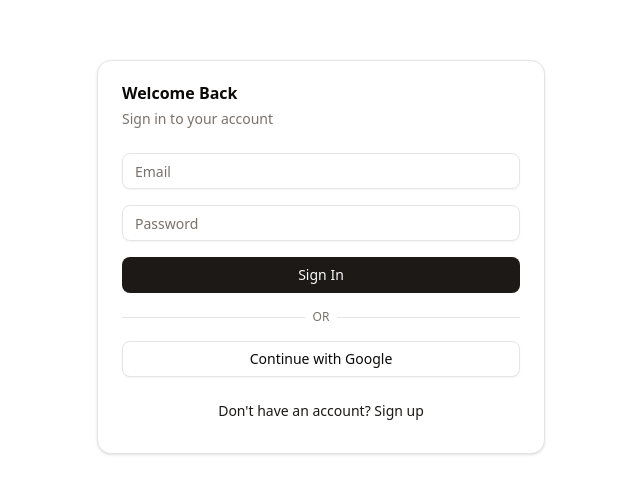
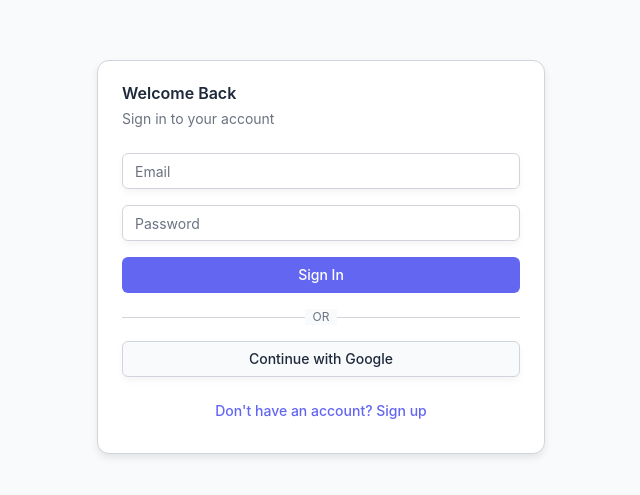
Before and after one commit to SamIsTheFBI/loanpick, a Next.js app: page /login in a window 1280 px wide. Shown: the part 143-638 px from the top of the page, without its empty margins (319-959 px from the left). Built offline with nearby package versions, Linux system fonts and the light colour scheme.

Commit message:
update theme colors

```diff
--- a/app/(dashboard)/dashboard/page.tsx
+++ b/app/(dashboard)/dashboard/page.tsx
@@ -25,7 +25,7 @@
   return (
     <div className="space-y-10">
       <section>
-        <h1 className="text-3xl font-bold">
+        <h1 className="text-3xl font-bold tracking-tighter">
           Welcome, {session.user.name}!
         </h1>
         <p className="text-muted-foreground mt-2">Here are your best loan matches</p>
--- a/app/globals.css
+++ b/app/globals.css
@@ -6,8 +6,8 @@
 @theme inline {
   --color-background: var(--background);
   --color-foreground: var(--foreground);
-  --font-sans: var(--font-geist-sans);
-  --font-mono: var(--font-geist-mono);
+  --font-sans: Inter, sans-serif;
+  --font-mono: JetBrains Mono, monospace;
   --color-sidebar-ring: var(--sidebar-ring);
   --color-sidebar-border: var(--sidebar-border);
   --color-sidebar-accent-foreground: var(--sidebar-accent-foreground);
@@ -41,75 +41,142 @@
   --radius-md: calc(var(--radius) - 2px);
   --radius-lg: var(--radius);
   --radius-xl: calc(var(--radius) + 4px);
+  --font-serif: Merriweather, serif;
+  --radius: 0.5rem;
+  --tracking-tighter: calc(var(--tracking-normal) - 0.05em);
+  --tracking-tight: calc(var(--tracking-normal) - 0.025em);
+  --tracking-wide: calc(var(--tracking-normal) + 0.025em);
+  --tracking-wider: calc(var(--tracking-normal) + 0.05em);
+  --tracking-widest: calc(var(--tracking-normal) + 0.1em);
+  --tracking-normal: var(--tracking-normal);
+  --shadow-2xl: var(--shadow-2xl);
+  --shadow-xl: var(--shadow-xl);
+  --shadow-lg: var(--shadow-lg);
+  --shadow-md: var(--shadow-md);
+  --shadow: var(--shadow);
+  --shadow-sm: var(--shadow-sm);
+  --shadow-xs: var(--shadow-xs);
+  --shadow-2xs: var(--shadow-2xs);
+  --spacing: var(--spacing);
+  --letter-spacing: var(--letter-spacing);
+  --shadow-offset-y: var(--shadow-offset-y);
+  --shadow-offset-x: var(--shadow-offset-x);
+  --shadow-spread: var(--shadow-spread);
+  --shadow-blur: var(--shadow-blur);
+  --shadow-opacity: var(--shadow-opacity);
+  --color-shadow-color: var(--shadow-color);
+  --color-destructive-foreground: var(--destructive-foreground);
 }
 
 :root {
-  --radius: 0.625rem;
-  --background: oklch(1 0 0);
-  --foreground: oklch(0.147 0.004 49.25);
-  --card: oklch(1 0 0);
-  --card-foreground: oklch(0.147 0.004 49.25);
-  --popover: oklch(1 0 0);
-  --popover-foreground: oklch(0.147 0.004 49.25);
-  --primary: oklch(0.216 0.006 56.043);
-  --primary-foreground: oklch(0.985 0.001 106.423);
-  --secondary: oklch(0.97 0.001 106.424);
-  --secondary-foreground: oklch(0.216 0.006 56.043);
-  --muted: oklch(0.97 0.001 106.424);
-  --muted-foreground: oklch(0.553 0.013 58.071);
-  --accent: oklch(0.97 0.001 106.424);
-  --accent-foreground: oklch(0.216 0.006 56.043);
-  --destructive: oklch(0.577 0.245 27.325);
-  --border: oklch(0.923 0.003 48.717);
-  --input: oklch(0.923 0.003 48.717);
-  --ring: oklch(0.709 0.01 56.259);
-  --chart-1: oklch(0.646 0.222 41.116);
-  --chart-2: oklch(0.6 0.118 184.704);
-  --chart-3: oklch(0.398 0.07 227.392);
-  --chart-4: oklch(0.828 0.189 84.429);
-  --chart-5: oklch(0.769 0.188 70.08);
-  --sidebar: oklch(0.985 0.001 106.423);
-  --sidebar-foreground: oklch(0.147 0.004 49.25);
-  --sidebar-primary: oklch(0.216 0.006 56.043);
-  --sidebar-primary-foreground: oklch(0.985 0.001 106.423);
-  --sidebar-accent: oklch(0.97 0.001 106.424);
-  --sidebar-accent-foreground: oklch(0.216 0.006 56.043);
-  --sidebar-border: oklch(0.923 0.003 48.717);
-  --sidebar-ring: oklch(0.709 0.01 56.259);
+  --radius: 0.5rem;
+  --background: oklch(0.9842 0.0034 247.8575);
+  --foreground: oklch(0.2795 0.0368 260.0310);
+  --card: oklch(1.0000 0 0);
+  --card-foreground: oklch(0.2795 0.0368 260.0310);
+  --popover: oklch(1.0000 0 0);
+  --popover-foreground: oklch(0.2795 0.0368 260.0310);
+  --primary: oklch(0.5854 0.2041 277.1173);
+  --primary-foreground: oklch(1.0000 0 0);
+  --secondary: oklch(0.9276 0.0058 264.5313);
+  --secondary-foreground: oklch(0.3729 0.0306 259.7328);
+  --muted: oklch(0.9670 0.0029 264.5419);
+  --muted-foreground: oklch(0.5510 0.0234 264.3637);
+  --accent: oklch(0.9299 0.0334 272.7879);
+  --accent-foreground: oklch(0.3729 0.0306 259.7328);
+  --destructive: oklch(0.6368 0.2078 25.3313);
+  --border: oklch(0.8717 0.0093 258.3382);
+  --input: oklch(0.8717 0.0093 258.3382);
+  --ring: oklch(0.5854 0.2041 277.1173);
+  --chart-1: oklch(0.5854 0.2041 277.1173);
+  --chart-2: oklch(0.5106 0.2301 276.9656);
+  --chart-3: oklch(0.4568 0.2146 277.0229);
+  --chart-4: oklch(0.3984 0.1773 277.3662);
+  --chart-5: oklch(0.3588 0.1354 278.6973);
+  --sidebar: oklch(0.9670 0.0029 264.5419);
+  --sidebar-foreground: oklch(0.2795 0.0368 260.0310);
+  --sidebar-primary: oklch(0.5854 0.2041 277.1173);
+  --sidebar-primary-foreground: oklch(1.0000 0 0);
+  --sidebar-accent: oklch(0.9299 0.0334 272.7879);
+  --sidebar-accent-foreground: oklch(0.3729 0.0306 259.7328);
+  --sidebar-border: oklch(0.8717 0.0093 258.3382);
+  --sidebar-ring: oklch(0.5854 0.2041 277.1173);
+  --destructive-foreground: oklch(1.0000 0 0);
+  --font-sans: Inter, sans-serif;
+  --font-serif: Merriweather, serif;
+  --font-mono: JetBrains Mono, monospace;
+  --shadow-color: hsl(0 0% 0%);
+  --shadow-opacity: 0.1;
+  --shadow-blur: 8px;
+  --shadow-spread: -1px;
+  --shadow-offset-x: 0px;
+  --shadow-offset-y: 4px;
+  --letter-spacing: 0em;
+  --spacing: 0.25rem;
+  --shadow-2xs: 0px 4px 8px -1px hsl(0 0% 0% / 0.05);
+  --shadow-xs: 0px 4px 8px -1px hsl(0 0% 0% / 0.05);
+  --shadow-sm: 0px 4px 8px -1px hsl(0 0% 0% / 0.10), 0px 1px 2px -2px hsl(0 0% 0% / 0.10);
+  --shadow: 0px 4px 8px -1px hsl(0 0% 0% / 0.10), 0px 1px 2px -2px hsl(0 0% 0% / 0.10);
+  --shadow-md: 0px 4px 8px -1px hsl(0 0% 0% / 0.10), 0px 2px 4px -2px hsl(0 0% 0% / 0.10);
+  --shadow-lg: 0px 4px 8px -1px hsl(0 0% 0% / 0.10), 0px 4px 6px -2px hsl(0 0% 0% / 0.10);
+  --shadow-xl: 0px 4px 8px -1px hsl(0 0% 0% / 0.10), 0px 8px 10px -2px hsl(0 0% 0% / 0.10);
+  --shadow-2xl: 0px 4px 8px -1px hsl(0 0% 0% / 0.25);
+  --tracking-normal: 0em;
 }
 
 .dark {
-  --background: oklch(0.147 0.004 49.25);
-  --foreground: oklch(0.985 0.001 106.423);
-  --card: oklch(0.216 0.006 56.043);
-  --card-foreground: oklch(0.985 0.001 106.423);
-  --popover: oklch(0.216 0.006 56.043);
-  --popover-foreground: oklch(0.985 0.001 106.423);
-  --primary: oklch(0.923 0.003 48.717);
-  --primary-foreground: oklch(0.216 0.006 56.043);
-  --secondary: oklch(0.268 0.007 34.298);
-  --secondary-foreground: oklch(0.985 0.001 106.423);
-  --muted: oklch(0.268 0.007 34.298);
-  --muted-foreground: oklch(0.709 0.01 56.259);
-  --accent: oklch(0.268 0.007 34.298);
-  --accent-foreground: oklch(0.985 0.001 106.423);
-  --destructive: oklch(0.704 0.191 22.216);
-  --border: oklch(1 0 0 / 10%);
-  --input: oklch(1 0 0 / 15%);
-  --ring: oklch(0.553 0.013 58.071);
-  --chart-1: oklch(0.488 0.243 264.376);
-  --chart-2: oklch(0.696 0.17 162.48);
-  --chart-3: oklch(0.769 0.188 70.08);
-  --chart-4: oklch(0.627 0.265 303.9);
-  --chart-5: oklch(0.645 0.246 16.439);
-  --sidebar: oklch(0.216 0.006 56.043);
-  --sidebar-foreground: oklch(0.985 0.001 106.423);
-  --sidebar-primary: oklch(0.488 0.243 264.376);
-  --sidebar-primary-foreground: oklch(0.985 0.001 106.423);
-  --sidebar-accent: oklch(0.268 0.007 34.298);
-  --sidebar-accent-foreground: oklch(0.985 0.001 106.423);
-  --sidebar-border: oklch(1 0 0 / 10%);
-  --sidebar-ring: oklch(0.553 0.013 58.071);
+  --background: oklch(0.2077 0.0398 265.7549);
+  --foreground: oklch(0.9288 0.0126 255.5078);
+  --card: oklch(0.2795 0.0368 260.0310);
+  --card-foreground: oklch(0.9288 0.0126 255.5078);
+  --popover: oklch(0.2795 0.0368 260.0310);
+  --popover-foreground: oklch(0.9288 0.0126 255.5078);
+  --primary: oklch(0.6801 0.1583 276.9349);
+  --primary-foreground: oklch(0.2077 0.0398 265.7549);
+  --secondary: oklch(0.3351 0.0331 260.9120);
+  --secondary-foreground: oklch(0.8717 0.0093 258.3382);
+  --muted: oklch(0.2427 0.0381 259.9437);
+  --muted-foreground: oklch(0.7137 0.0192 261.3246);
+  --accent: oklch(0.3729 0.0306 259.7328);
+  --accent-foreground: oklch(0.8717 0.0093 258.3382);
+  --destructive: oklch(0.6368 0.2078 25.3313);
+  --border: oklch(0.4461 0.0263 256.8018);
+  --input: oklch(0.4461 0.0263 256.8018);
+  --ring: oklch(0.6801 0.1583 276.9349);
+  --chart-1: oklch(0.6801 0.1583 276.9349);
+  --chart-2: oklch(0.5854 0.2041 277.1173);
+  --chart-3: oklch(0.5106 0.2301 276.9656);
+  --chart-4: oklch(0.4568 0.2146 277.0229);
+  --chart-5: oklch(0.3984 0.1773 277.3662);
+  --sidebar: oklch(0.2795 0.0368 260.0310);
+  --sidebar-foreground: oklch(0.9288 0.0126 255.5078);
+  --sidebar-primary: oklch(0.6801 0.1583 276.9349);
+  --sidebar-primary-foreground: oklch(0.2077 0.0398 265.7549);
+  --sidebar-accent: oklch(0.3729 0.0306 259.7328);
+  --sidebar-accent-foreground: oklch(0.8717 0.0093 258.3382);
+  --sidebar-border: oklch(0.4461 0.0263 256.8018);
+  --sidebar-ring: oklch(0.6801 0.1583 276.9349);
+  --destructive-foreground: oklch(0.2077 0.0398 265.7549);
+  --radius: 0.5rem;
+  --font-sans: Inter, sans-serif;
+  --font-serif: Merriweather, serif;
+  --font-mono: JetBrains Mono, monospace;
+  --shadow-color: hsl(0 0% 0%);
+  --shadow-opacity: 0.1;
+  --shadow-blur: 8px;
+  --shadow-spread: -1px;
+  --shadow-offset-x: 0px;
+  --shadow-offset-y: 4px;
+  --letter-spacing: 0em;
+  --spacing: 0.25rem;
+  --shadow-2xs: 0px 4px 8px -1px hsl(0 0% 0% / 0.05);
+  --shadow-xs: 0px 4px 8px -1px hsl(0 0% 0% / 0.05);
+  --shadow-sm: 0px 4px 8px -1px hsl(0 0% 0% / 0.10), 0px 1px 2px -2px hsl(0 0% 0% / 0.10);
+  --shadow: 0px 4px 8px -1px hsl(0 0% 0% / 0.10), 0px 1px 2px -2px hsl(0 0% 0% / 0.10);
+  --shadow-md: 0px 4px 8px -1px hsl(0 0% 0% / 0.10), 0px 2px 4px -2px hsl(0 0% 0% / 0.10);
+  --shadow-lg: 0px 4px 8px -1px hsl(0 0% 0% / 0.10), 0px 4px 6px -2px hsl(0 0% 0% / 0.10);
+  --shadow-xl: 0px 4px 8px -1px hsl(0 0% 0% / 0.10), 0px 8px 10px -2px hsl(0 0% 0% / 0.10);
+  --shadow-2xl: 0px 4px 8px -1px hsl(0 0% 0% / 0.25);
 }
 
 @layer base {
@@ -118,6 +185,7 @@
   }
   body {
     @apply bg-background text-foreground;
+    letter-spacing: var(--tracking-normal);
   }
 }
 
--- a/app/layout.tsx
+++ b/app/layout.tsx
@@ -25,6 +25,13 @@
 }>) {
   return (
     <html lang="en">
+      <head>
+        <script
+          async
+          crossOrigin="anonymous"
+          src="https://tweakcn.com/live-preview.min.js"
+        />
+      </head>
       <body
         className={`${geistSans.variable} ${geistMono.variable} antialiased`}
       >
--- a/components/product-chat-input.tsx
+++ b/components/product-chat-input.tsx
@@ -56,7 +56,7 @@
   }
 
   return (
-    <div className="flex gap-2 mt-4">
+    <div className="flex gap-2 mt-4 static">
       <Input
         placeholder="Ask something about this loan..."
         value={value}
--- a/components/product-chat-sheet.tsx
+++ b/components/product-chat-sheet.tsx
@@ -40,19 +40,19 @@
             ]);
           }
         })
-        .catch(() => {});
+        .catch(() => { });
     }
   }, [open, product.id, product.name, product.bank]);
 
   return (
     <Sheet open={open} onOpenChange={onCloseAction}>
-      <SheetContent side="right" className="w-full sm:max-w-md px-0">
+      <SheetContent side="right" className="w-full sm:max-w-md px-0 h-screen">
         <SheetHeader className="px-4">
           <SheetTitle>{product.name}</SheetTitle>
           <p className="text-sm text-muted-foreground">{product.bank}</p>
         </SheetHeader>
 
-        <div className="flex flex-col h-[calc(100vh-8rem)] px-4">
+        <div className="flex flex-col h-[calc(100svh-8rem)] px-4">
           <div className="flex-1 overflow-y-auto mb-4">
             <ChatMessages messages={messages} />
           </div>
```
Also changed, not shown: components/nav-user.tsx (+10 -1 lines).
